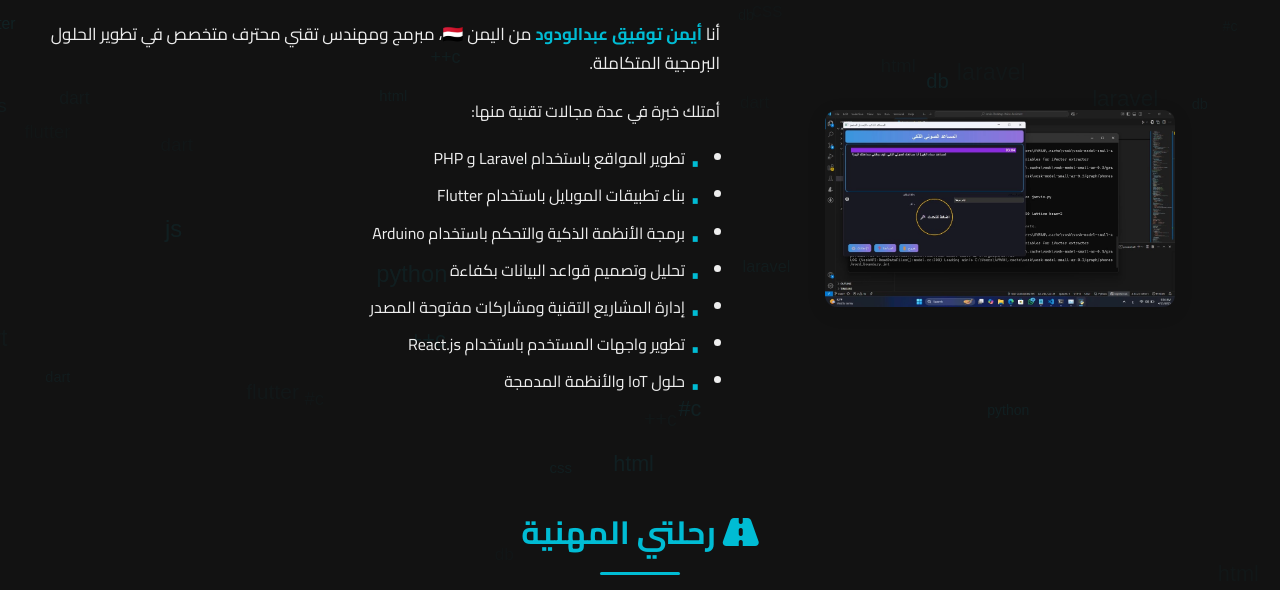
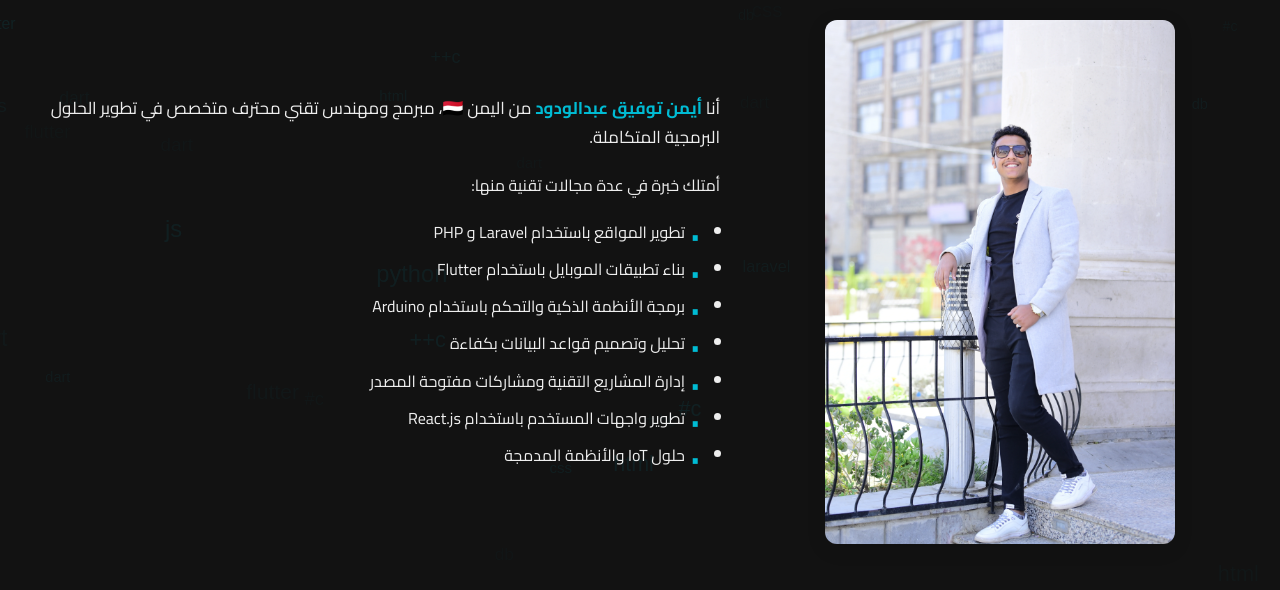
Before and after one commit to Eng-Ayman-Twfaq/AYMAN.github.io, a plain HTML site: page about.html in a window 1280 px wide. Shown: the part 210-800 px from the top of the page. Drawn offline with nearby package versions, Linux system fonts and the light colour scheme.

```diff
--- a/about.html
+++ b/about.html
@@ -356,7 +356,7 @@
   <h2 class="section-title"><i class="fas fa-user-tie"></i> من أنا؟</h2>
   <div class="profile-container">
     <div class="profile-image" data-aos="fade-right">
-      <img src="assets/ayman.webp" alt="أيمن توفيق" loading="lazy"/>
+      <img src="assets/_9ZE9502.webp" alt="أيمن توفيق" loading="lazy"/>
     </div>
     <div class="profile-content" data-aos="fade-left">
       <p style="font-size:17px; margin-bottom:20px; color: var(--text-color);">
```
Also changed, not shown: assets/_9ZE9502.webp (added).
